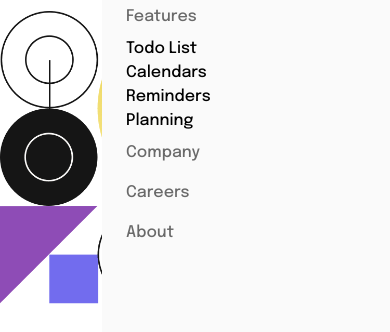
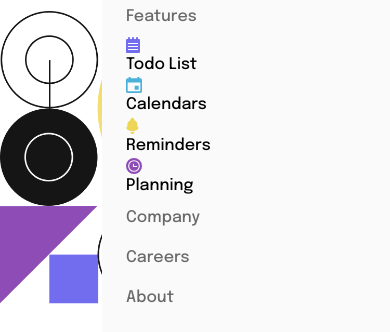
Before and after one commit to lilKriT/snap-intro-section, a website: page index.html in a window 390 px wide. Shown: the part 53-385 px from the top of the page. Drawn offline with Linux system fonts and the light colour scheme.

Commit message:
Added mobile icons.

```diff
--- a/index.html
+++ b/index.html
@@ -32,6 +32,7 @@
     <!-- Header -->
     <header>
       <nav>
+        <!-- Desktop menu -->
         <menu class="hidden lg:flex h-16 py-4 pr-4">
           <!-- Logo -->
           <a href="#" class="navLink hover:scale-105"
@@ -108,6 +109,8 @@
             >
           </li></menu
         >
+
+        <!-- Mobile menu -->
         <menu class="mobileNav flex lg:hidden justify-between h-16 py-4 pr-4">
           <a href="#" class="navLink hover:scale-105"
             ><img src="./images/logo.svg" alt="Snap Logo"
@@ -121,13 +124,32 @@
             <li class="flex justify-end">
               <a href=""><img src="./images/icon-close-menu.svg" alt="" /></a>
             </li>
-            <li class="group focus:bg-red-200">
+            <li class="group">
               <a href="#" class="mobileNavLink">Features</a>
               <menu class="group-focus:bg-red-300">
-                <li><a href="#"></a>Todo List</li>
-                <li><a href="#"></a>Calendars</li>
-                <li><a href="#"></a>Reminders</li>
-                <li><a href="#"></a>Planning</li>
+                <li>
+                  <a href="#"
+                    ><img src="./images/icon-todo.svg" alt="" />Todo List</a
+                  >
+                </li>
+                <li>
+                  <a href="#"
+                    ><img src="./images/icon-calendar.svg" alt="" />Calendars</a
+                  >
+                </li>
+                <li>
+                  <a href="#"
+                    ><img
+                      src="./images/icon-reminders.svg"
+                      alt=""
+                    />Reminders</a
+                  >
+                </li>
+                <li>
+                  <a href="#"
+                    ><img src="./images/icon-planning.svg" alt="" />Planning</a
+                  >
+                </li>
               </menu>
             </li>
             <li>
```
